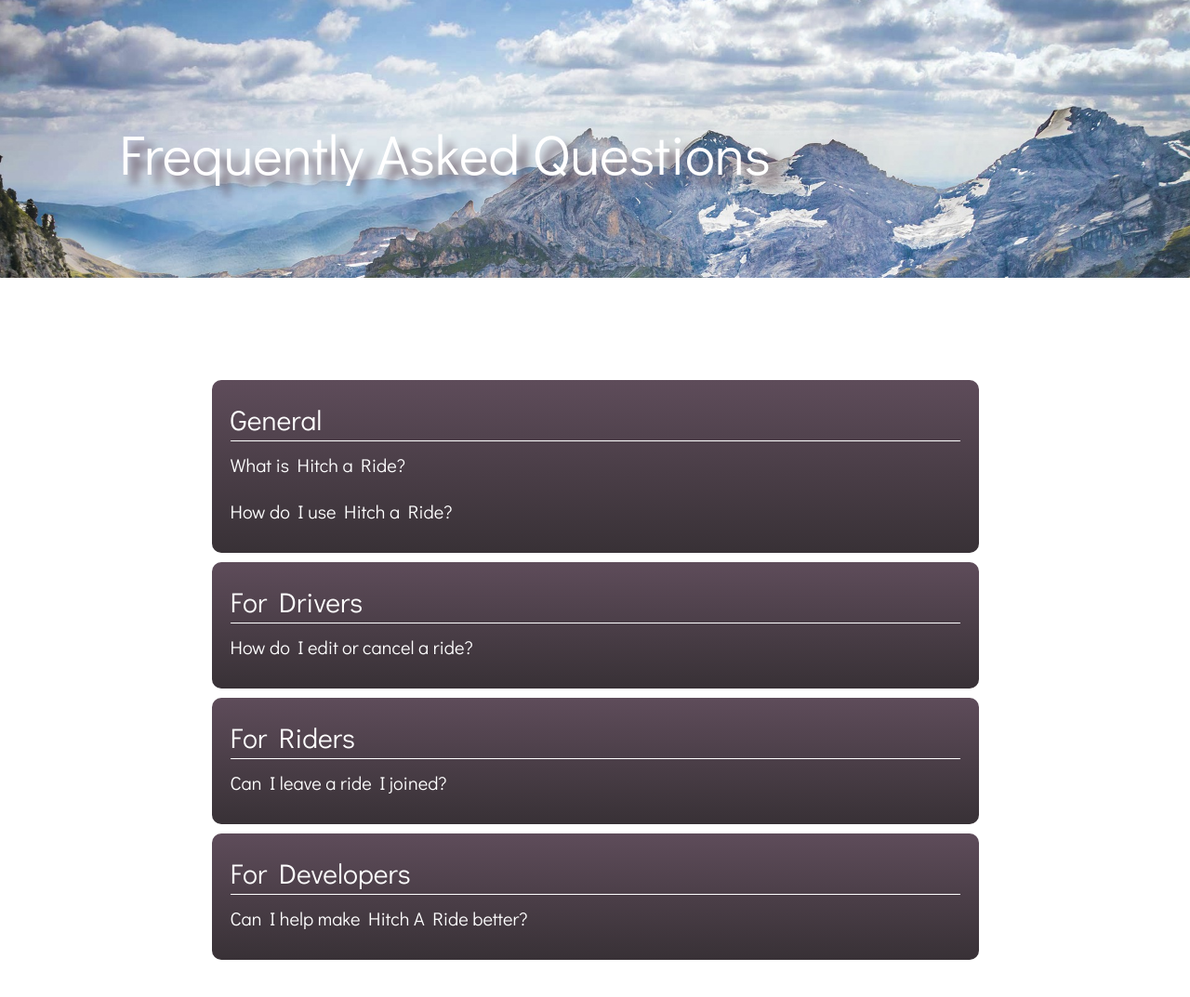
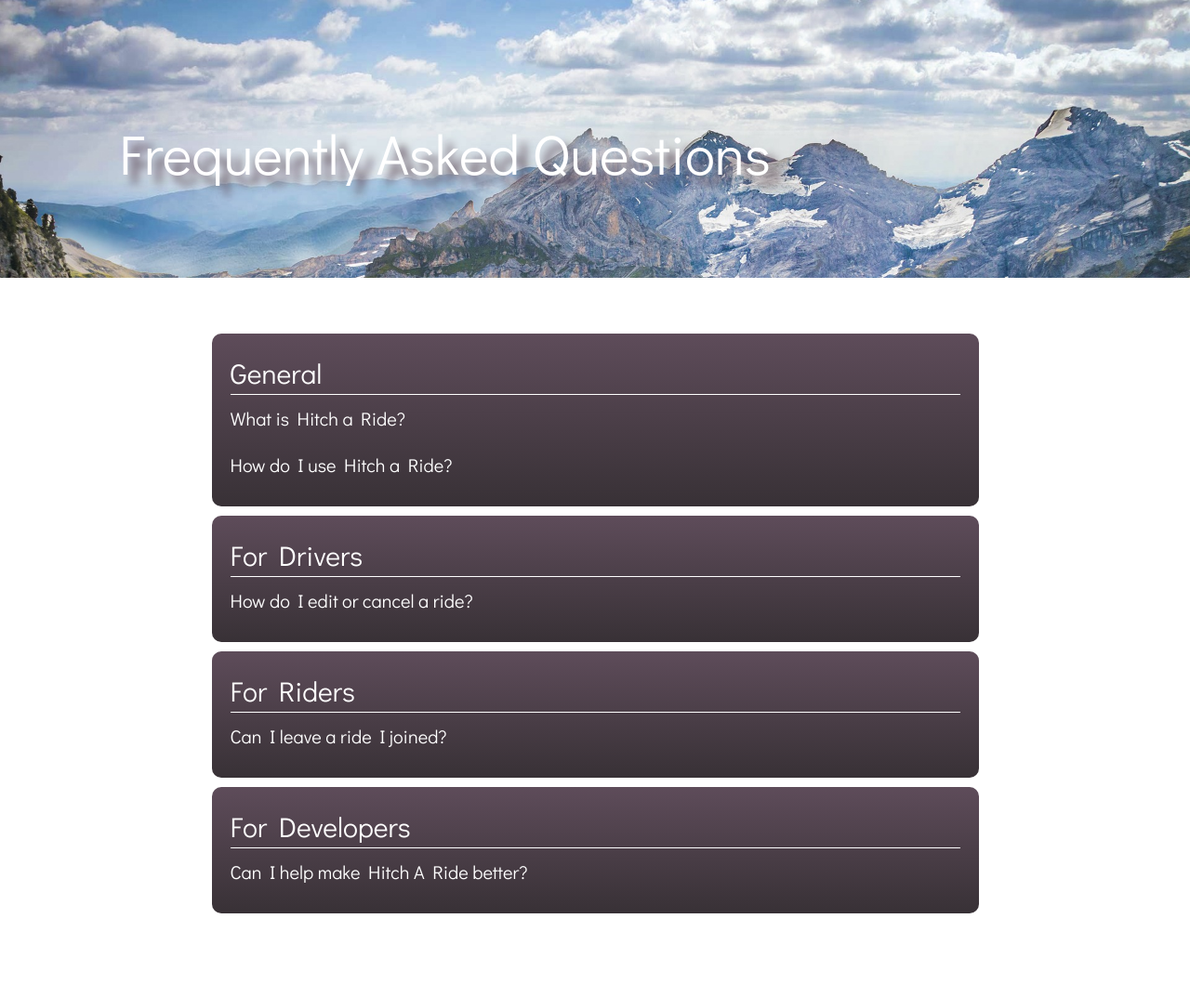
Before and after one commit to mes258/hikePool, a Flask app: page /faq in a window 1280 px wide. Shown: the part 57-1130 px from the top of the page at 93% size. After the commit the page ends 1040 px from the top, so only its background shows below. Run offline with Flask 2, Linux system fonts and the light colour scheme; some libraries are stand-ins or nearby versions.

Commit message:
Fixed padding on faq page (since has an image)

```diff
--- a/templates/faq.html
+++ b/templates/faq.html
@@ -45,7 +45,7 @@
     </div>
 
     <div class="container">
-      <div class="row d-flex justify-content-center headerNoPic">
+      <div class="row d-flex justify-content-center">
         <div class="col-12 col-lg-9">
           <div id="faqContent"></div>
         </div>
```
